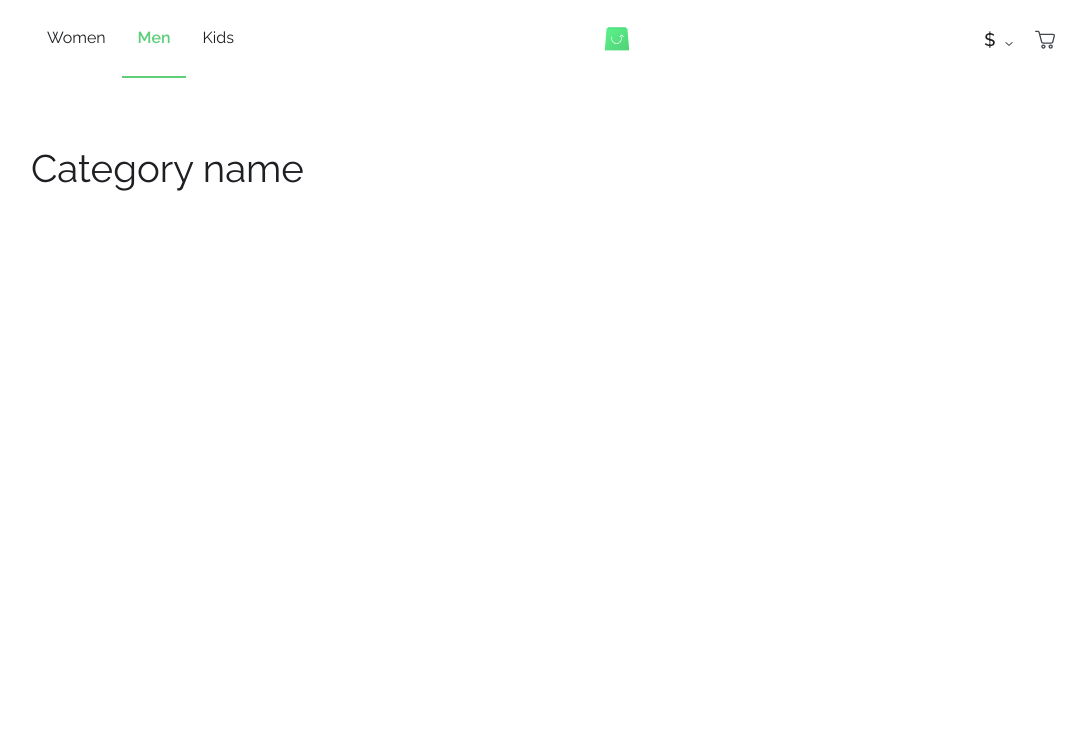
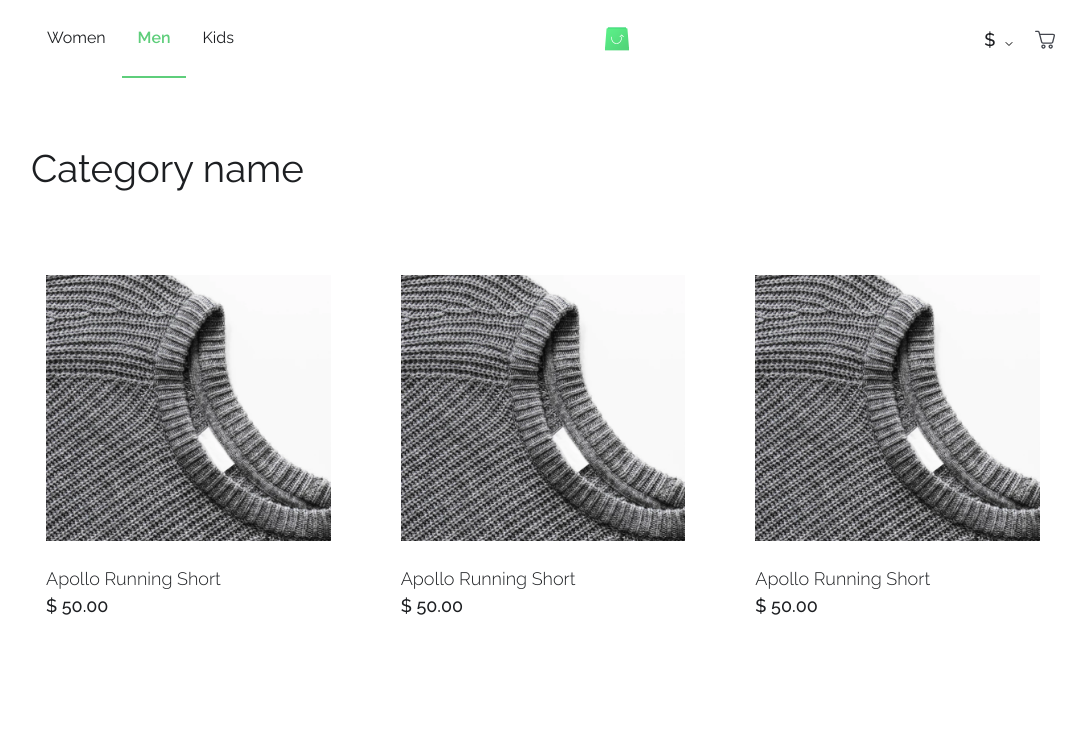
Before and after one commit to mohammedsobhi/ministore-graphql-react, a React (Create React App) app: page / in a window 1280 px wide. Shown: the top 737 px of the page, without its empty margins (97-1183 px from the left). Built offline with nearby package versions, Linux system fonts and the light colour scheme.

Commit message:
feat/create Products grid

```diff
--- /dev/null
+++ b/src/components/product/Product.js
@@ -0,0 +1,20 @@
+import {
+  ProductCard,
+  ProductData,
+  StyledImg,
+  ProductName,
+  ProductPrice,
+} from "./Product.styles";
+import Product1 from "../../imgs/product-1.png";
+
+export const Product = () => {
+  return (
+    <ProductCard>
+      <StyledImg src={Product1} alt="product 1" />
+      <ProductData>
+        <ProductName>Apollo Running Short</ProductName>
+        <ProductPrice>$ 50.00</ProductPrice>
+      </ProductData>
+    </ProductCard>
+  );
+};
--- /dev/null
+++ b/src/components/product/Product.styles.js
@@ -0,0 +1,36 @@
+import styled from "styled-components";
+
+export const ProductCard = styled.li`
+  cursor: pointer;
+  padding: 15px;
+  margin-bottom: 50px;
+
+  @media (max-width: 500px) {
+    padding: 10px;
+    margin-bottom: 10px;
+  }
+
+  :hover,
+  :focus {
+    box-shadow: 0px 0px 20px rgba(0, 0, 0, 0.1);
+  }
+`;
+
+export const StyledImg = styled.img`
+  object-fit: fill;
+  width: 100%;
+`;
+
+export const ProductData = styled.div`
+  margin-top: 24px;
+`;
+
+export const ProductName = styled.p`
+  font-weight: 300;
+  font-size: 18px;
+`;
+
+export const ProductPrice = styled.strong`
+  font-weight: 500;
+  font-size: 18px;
+`;
--- /dev/null
+++ b/src/components/productsContainer/ProductsContainer.js
@@ -0,0 +1,16 @@
+import { Product } from "../product/Product";
+import { StyledProducts, Products } from "./ProductsContainer.styles";
+
+export const ProductsContainer = () => {
+  return (
+    <StyledProducts>
+      <Products>
+        <Product />
+        <Product />
+        <Product />
+        <Product />
+        <Product />
+      </Products>
+    </StyledProducts>
+  );
+};
--- /dev/null
+++ b/src/components/productsContainer/ProductsContainer.styles.js
@@ -0,0 +1,14 @@
+import styled from "styled-components";
+
+export const StyledProducts = styled.div``;
+
+export const Products = styled.ul`
+  display: grid;
+  grid-template-columns: repeat(auto-fit, minmax(min(19rem, 100%), 1fr));
+  gap: 40px;
+
+  @media (max-width: 820px) {
+    gap: 20px;
+    grid-template-columns: repeat(auto-fit, minmax(min(13rem, 100%), 1fr));
+  }
+`;
--- a/src/pages/Home/Home.js
+++ b/src/pages/Home/Home.js
@@ -1,4 +1,5 @@
 import { Container } from "../../components/container/Container";
+import { ProductsContainer } from "../../components/productsContainer/ProductsContainer";
 import { HomeTitle } from "./Home.styles";
 
 const Home = () => {
@@ -8,6 +9,7 @@ const Home = () => {
       <header>
         <HomeTitle>Category name</HomeTitle>
       </header>
+      <ProductsContainer />
     </Container>
   );
 };
```
Also changed, not shown: src/imgs/product-1.png (added), src/imgs/product-2.png (added).
